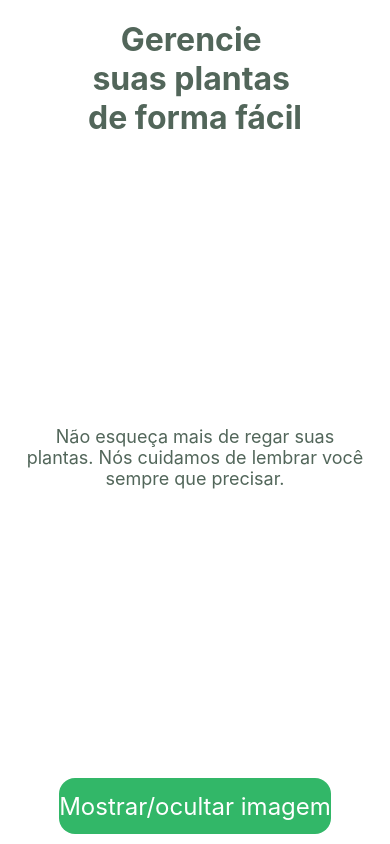
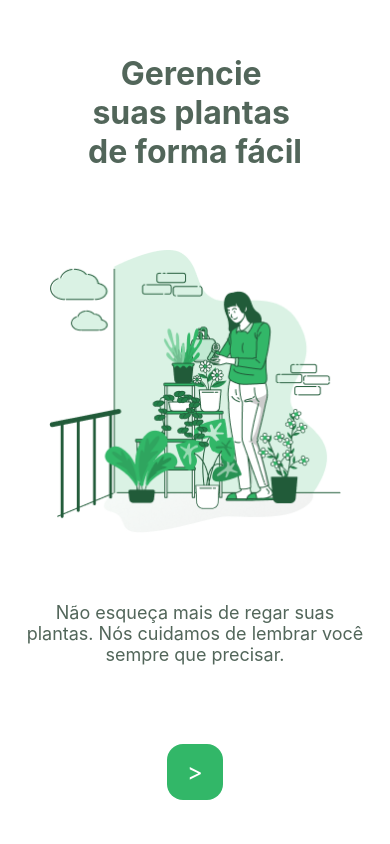
Before and after one commit to levi-sr93/NLW-5-React-Native-Plant-Manager, a React Native app: screen / in a window 390 px wide. Built offline with nearby package versions, Linux system fonts and the light colour scheme.

Commit message:
Refatorando a aplicaçao| responsividade na imagem com Dimensions e resizeMode

```diff
--- a/src/components/Button.tsx
+++ /dev/null
@@ -1,36 +0,0 @@
-import React from "react";
-import {
-  StyleSheet,
-  Text,
-  TouchableOpacity,
-  TouchableOpacityProps,
-} from "react-native";
-import colors from "../styles/colors";
-interface ButtonProps extends TouchableOpacityProps {
-  title: string;
-}
-export function Button({ title, ...rest }: ButtonProps) {
-  return (
-    <TouchableOpacity style={styles.button} activeOpacity={0.8} {...rest}>
-      {/* <Text style={styles.buttonText}>{">"}</Text> */}
-      <Text style={styles.buttonText}>{title}</Text>
-    </TouchableOpacity>
-  );
-}
-
-const styles = StyleSheet.create({
-  button: {
-    backgroundColor: colors.green,
-    justifyContent: "center",
-    alignItems: "center",
-    borderRadius: 16,
-    marginBottom: 10,
-
-    height: 56,
-    // width: 56,
-  },
-  buttonText: {
-    color: colors.white,
-    fontSize: 24,
-  },
-});
--- a/src/pages/Welcome.tsx
+++ b/src/pages/Welcome.tsx
@@ -7,18 +7,13 @@ import {
   TouchableOpacity,
   StyleSheet,
   SafeAreaView,
+  Dimensions,
 } from "react-native";
 import wateringImg from "../assets/watering.png";
-import { Button } from "../components/Button";
 import colors from "../styles/colors";
 
+const { width, height } = Dimensions.get("screen");
 export function Welcome() {
-  const [visible, setVisible] = useState(false);
-
-  function handleVisibility() {
-    setVisible(!visible);
-  }
-
   return (
     <SafeAreaView style={styles.container}>
       <Text style={styles.title}>
@@ -27,13 +22,15 @@ export function Welcome() {
         de forma fácil
       </Text>
 
-      {visible && <Image source={wateringImg} style={styles.image} />}
+      <Image source={wateringImg} style={styles.image} resizeMode="contain" />
       <Text style={styles.subtitle}>
         Não esqueça mais de regar suas plantas. Nós cuidamos de lembrar você
         sempre que precisar.
       </Text>
 
-      <Button title="Mostrar/ocultar imagem" onPress={handleVisibility} />
+      <TouchableOpacity style={styles.button} activeOpacity={0.8}>
+        <Text style={styles.buttonText}>{">"}</Text>
+      </TouchableOpacity>
     </SafeAreaView>
   );
 }
@@ -42,7 +39,7 @@ const styles = StyleSheet.create({
   container: {
     flex: 1,
     alignItems: "center",
-    justifyContent: "space-between",
+    justifyContent: "space-around",
   },
 
   title: {
@@ -66,4 +63,18 @@ const styles = StyleSheet.create({
     marginBottom: 10,
     color: colors.heading,
   },
+  button: {
+    backgroundColor: colors.green,
+    justifyContent: "center",
+    alignItems: "center",
+    borderRadius: 16,
+    marginBottom: 10,
+
+    height: 56,
+    width: 56,
+  },
+  buttonText: {
+    color: colors.white,
+    fontSize: 24,
+  },
 });
```
